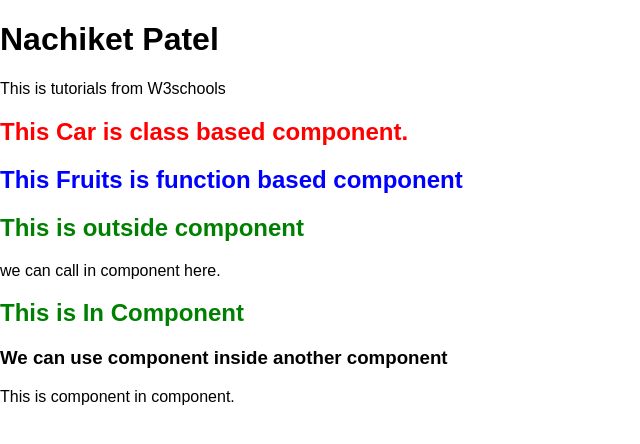
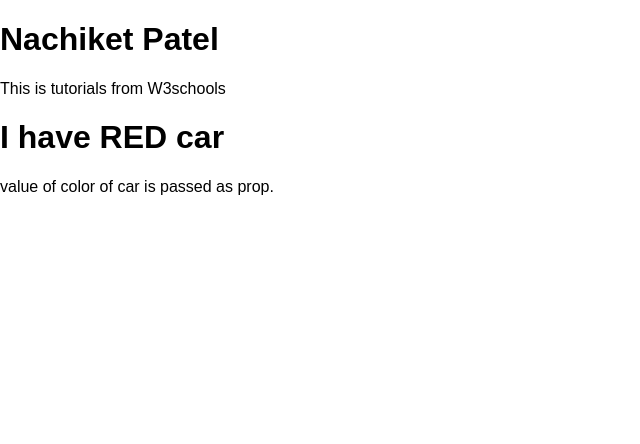
Before and after one commit to Nachiket-Patel/Web-Devolopment, a React (Create React App) app in the folder React/W3schools/w3schools/: page / in a window 1280 px wide. Shown: the top 444 px of the page, without its empty margins (0-640 px from the left). Built offline with nearby package versions, Linux system fonts and the light colour scheme.

Commit message:
pass prop in react

```diff
--- a/React/W3schools/w3schools/src/App.js
+++ b/React/W3schools/w3schools/src/App.js
@@ -1,6 +1,6 @@
 import React from 'react';
 import './App.css';
-import ReactComponents from './ReactComponents';
+import ReactProps from './ReactProps';
 
 
 export default function App() {
@@ -9,7 +9,7 @@ export default function App() {
     <div>
       <h1>Nachiket Patel</h1>
       <p>This is tutorials from W3schools</p>
-      <ReactComponents />
+      <ReactProps color="RED"/>
     </div>
   );
 
--- /dev/null
+++ b/React/W3schools/w3schools/src/ReactProps.js
@@ -0,0 +1,12 @@
+import React from 'react';
+
+
+
+export default function ReactProps(props) {
+  return(
+    <>
+      <h1>I have {props.color} car</h1>
+      <p>value of color of car is passed as prop.</p>
+    </>
+  );
+}
```
